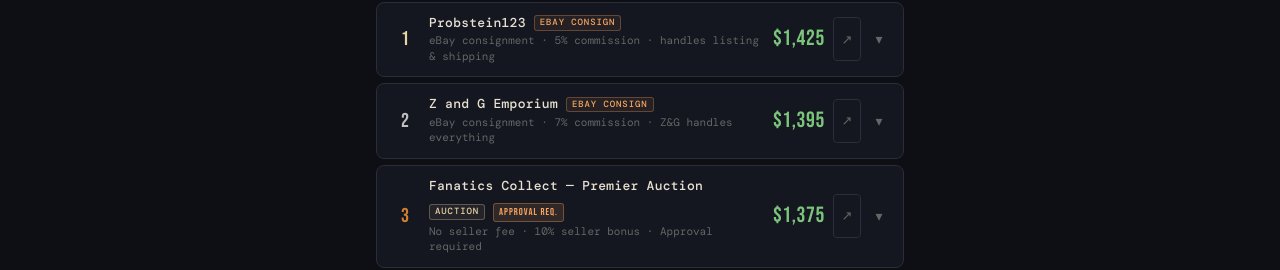
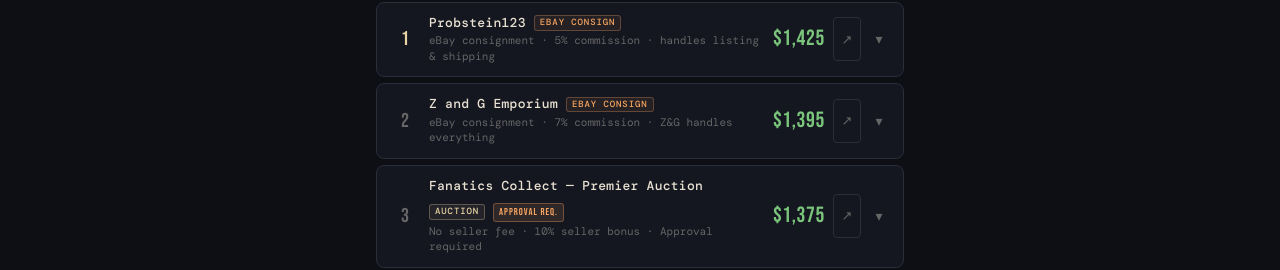
Before and after one commit to michaelpett24/TCG_deal, a Next.js app: page /consignment-calculator in a window 1280 px wide. Shown: the part 550-820 px from the top of the page. Built offline with nearby package versions, Linux system fonts and the light colour scheme; a web font is replaced by a local one.

Commit message:
Rank colors: only #1 gets gold, all others muted gray

```diff
--- a/app/consignment-calculator/consignment-calc.tsx
+++ b/app/consignment-calculator/consignment-calc.tsx
@@ -778,11 +778,7 @@
     track("consignment_link_click", { platform_id: result.id, url });
   };
 
-  const rankColor =
-    rank === 1 ? "var(--gold)"  :
-    rank === 2 ? "#c0c0c0"      :
-    rank === 3 ? "#cd7f32"      :
-    "var(--text-faint)";
+  const rankColor = rank === 1 ? "var(--gold)" : "var(--text-faint)";
 
   const typeBadge = (
     <span
```
